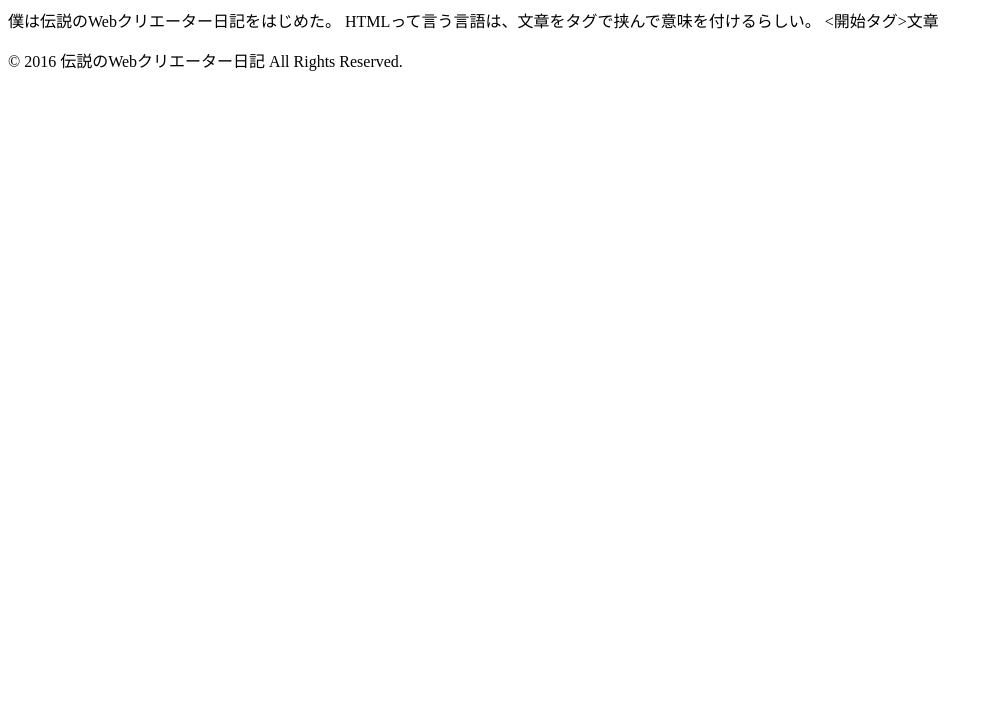
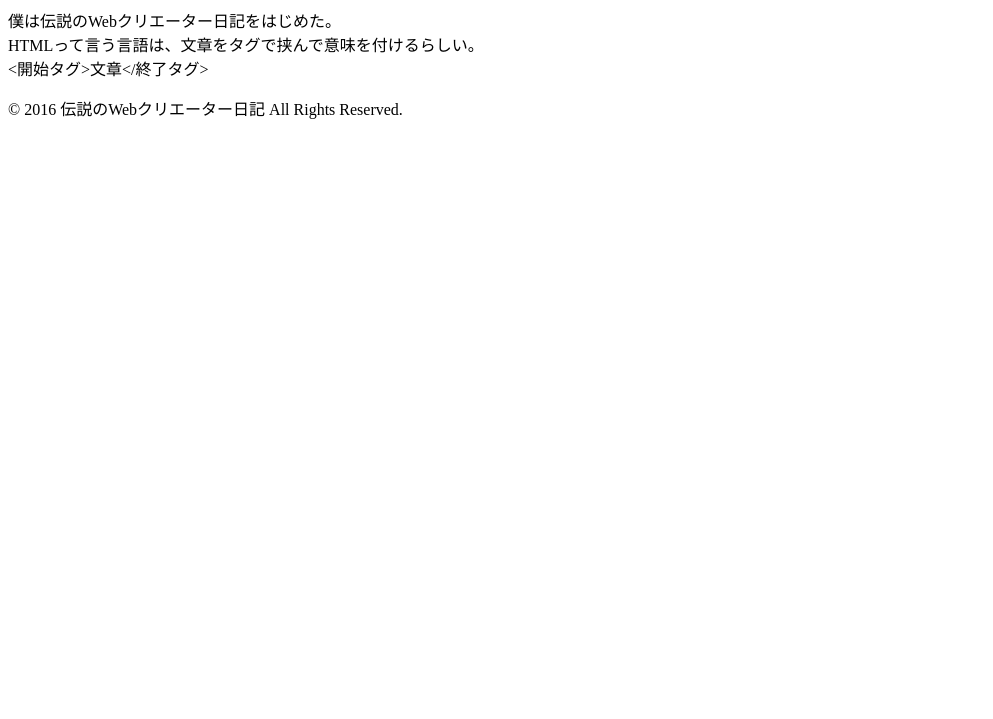
Before and after one commit to Junya333/codeQuest, a plain HTML site: page Chapter07/index.html in a window 1280 px wide. Shown: the part 81-800 px from the top of the page, without its empty margins (0-993 px from the left). Drawn offline with Linux system fonts and the light colour scheme.

Commit message:
Completed Chapter07

```diff
--- a/Chapter07/index.html
+++ b/Chapter07/index.html
@@ -9,12 +9,12 @@
 <body>
   <h1>伝説のWebクリエーター日記</h1>
   <p>
-    僕は伝説のWebクリエーター日記をはじめた。
-    HTMLって言う言語は、文章をタグで挟んで意味を付けるらしい。
-    <開始タグ>文章</終了タグ>
+    僕は伝説のWebクリエーター日記をはじめた。<br>
+    HTMLって言う言語は、文章をタグで挟んで意味を付けるらしい。<br>
+    &lt;開始タグ&gt;文章&lt;/終了タグ&gt;
   </p>
 
-  <p>© 2016 伝説のWebクリエーター日記 All Rights Reserved.</p>
+  <p>&copy; 2016 伝説のWebクリエーター日記 All Rights Reserved.</p>
 </body>
 
 </html>
```
